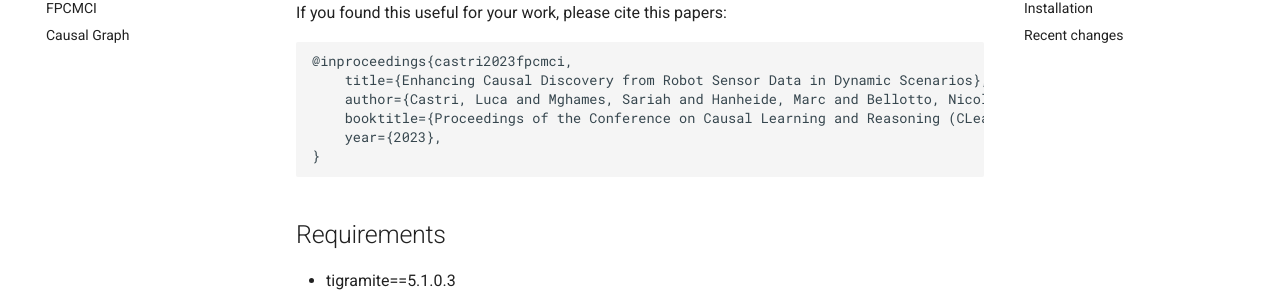
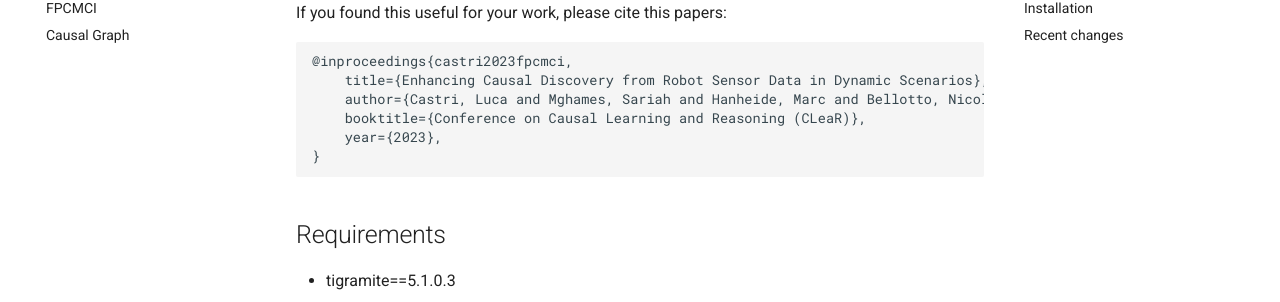
Before and after one commit to lcastri/fpcmci, an MkDocs documentation site: the page built from docs/index.md, in a window 1280 px wide and 900 px high, scrolled down 2192 px. Shown: the part 208-510 px from the top of the window. Built offline with MkDocs 1.6.1 and Material for MkDocs 9.7.7, drawn with Linux system fonts in a browser that asks for light colours.

Commit message:
new citation

````diff
--- a/docs/index.md
+++ b/docs/index.md
@@ -56,7 +56,7 @@ If you found this useful for your work, please cite this papers:
 @inproceedings{castri2023fpcmci,
     title={Enhancing Causal Discovery from Robot Sensor Data in Dynamic Scenarios},
     author={Castri, Luca and Mghames, Sariah and Hanheide, Marc and Bellotto, Nicola},
-    booktitle={Proceedings of the Conference on Causal Learning and Reasoning (CLeaR)},
+    booktitle={Conference on Causal Learning and Reasoning (CLeaR)},
     year={2023},
 }
 ```
````
Also changed, not shown: README.md (+1 -1 lines).
